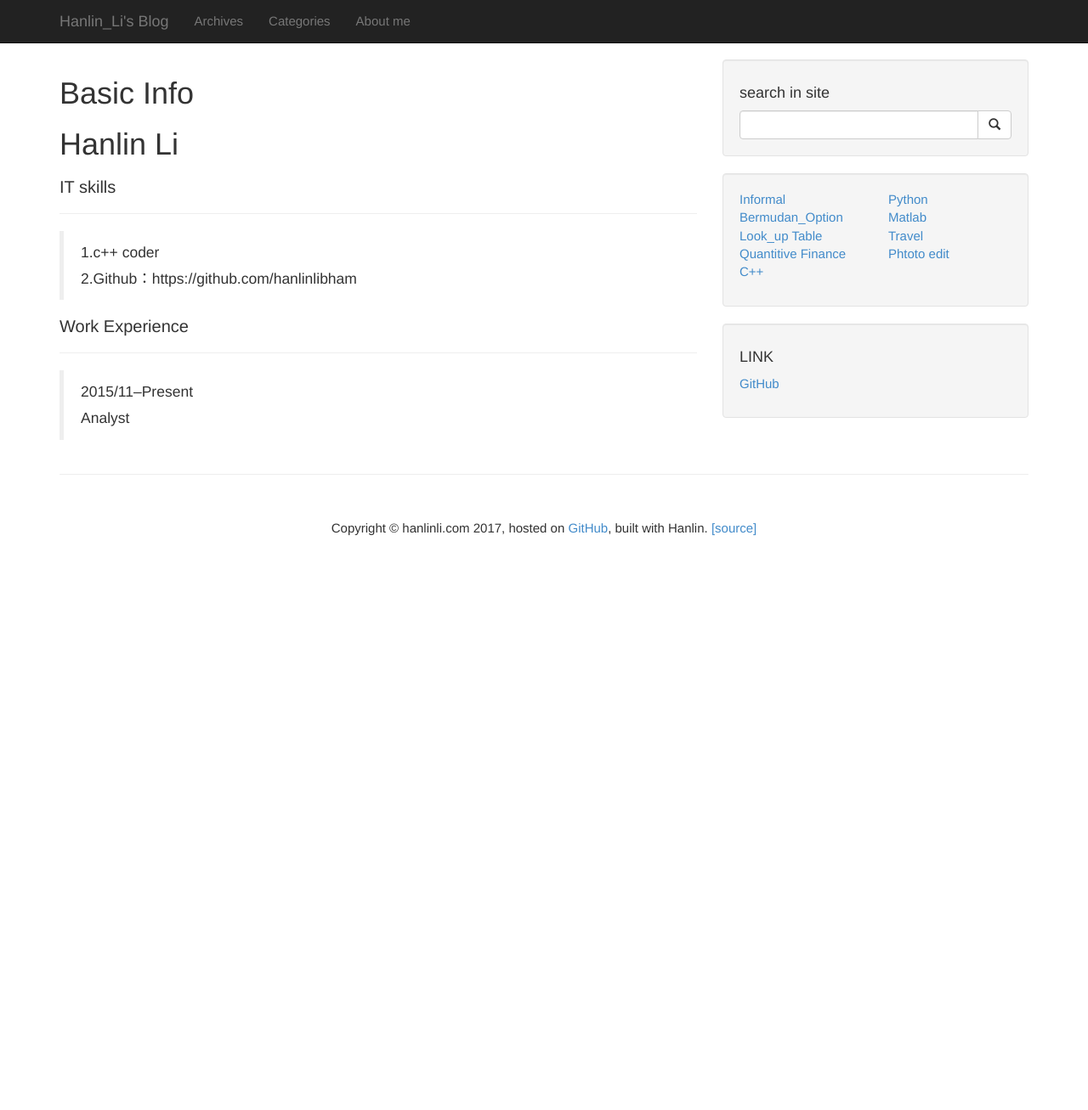
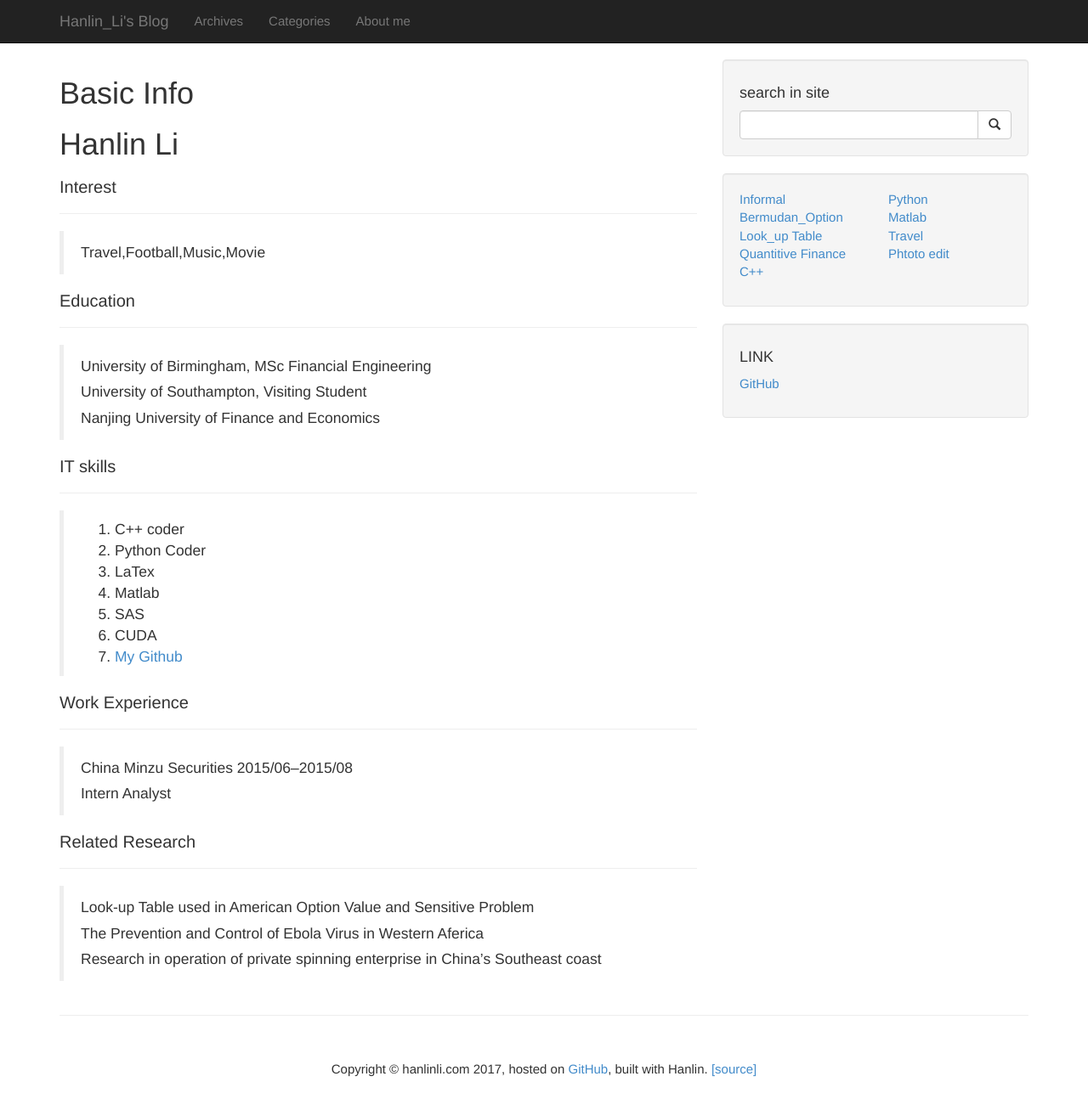
Before and after one commit to hanlinlibham/hanlinlibham.github.io, a Jekyll site: the page built from about.markdown, in a window 1280 px wide and 1332 px high. Shown: the top 1307 px of the window at 85% size. Built offline with Jekyll 4.4.1, drawn with Linux system fonts in a browser that asks for light colours; our own code applies the rules of GitHub Pages for plain Markdown files; Markdown is read by kramdown in place of the engine named in the settings.

Commit message:
Update about.markdown

```diff
--- a/about.markdown
+++ b/about.markdown
@@ -2,14 +2,38 @@
 # Basic Info<br>
 # Hanlin Li
 
+## Interest
+------
+>
+Travel,Football,Music,Movie<br>
+
+## Education
+------
+>
+University of Birmingham, MSc Financial Engineering<br>
+University of Southampton, Visiting Student<br>
+Nanjing University of Finance and Economics<br>
+
 ## IT skills
 ------
 >
-1.c++ coder<br>
-2.Github：https://github.com/hanlinlibham
+1. C++ coder<br>
+2. Python Coder
+3. LaTex
+4. Matlab
+5. SAS
+6. CUDA
+7. [My Github](https://github.com/hanlinlibham)
 
 ## Work Experience
 ------
+> China Minzu Securities
+2015/06--2015/08<br>
+Intern Analyst
+
+## Related Research
+------
 >
-2015/11--Present<br>
-Analyst
+Look-up Table used in American Option Value and Sensitive Problem<br>
+The Prevention and Control of Ebola Virus in Western Aferica<br>
+Research in operation of private spinning enterprise in China’s Southeast coast<br>
```
